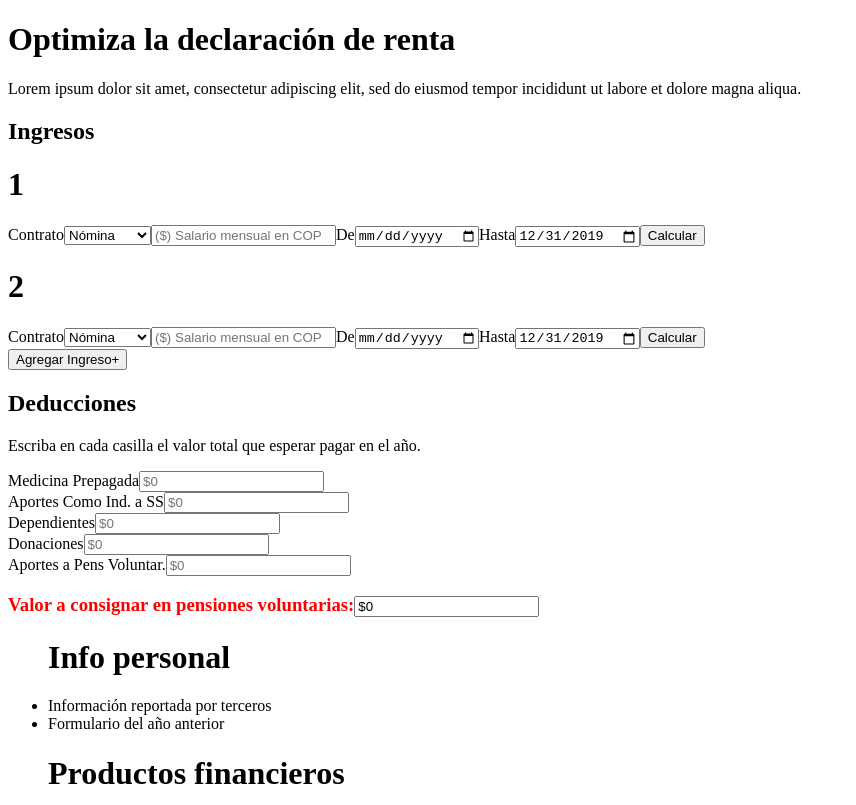
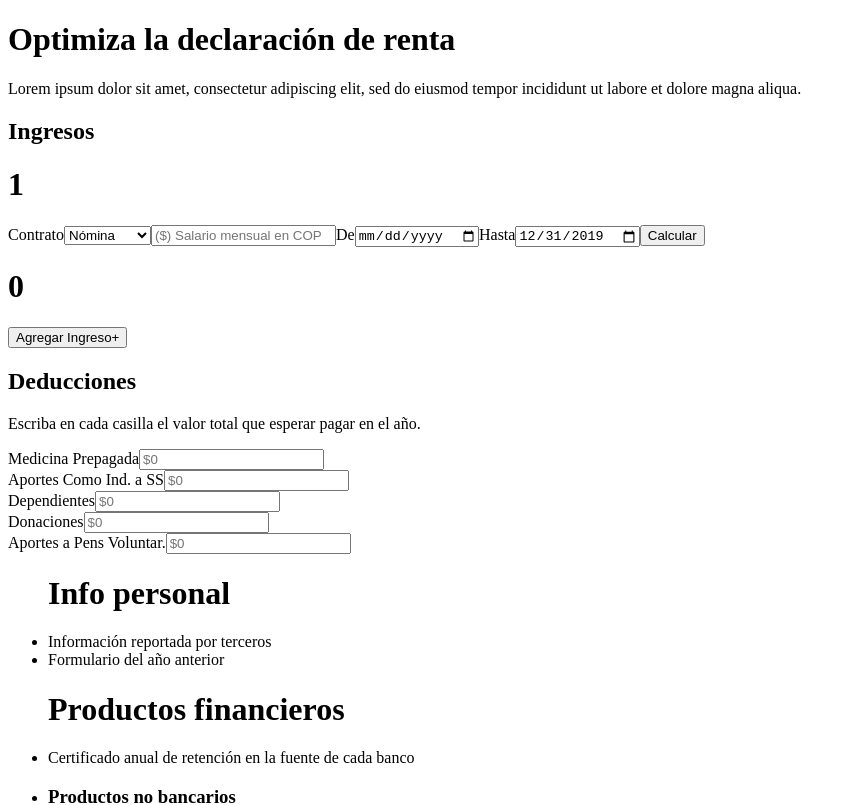
Before and after one commit to do-diegoortiz/declaracion-de-renta, a Next.js app: page / in a window 1280 px wide. Shown: the top 805 px of the page, without its empty margins (0-856 px from the left). Built offline with nearby package versions, Linux system fonts and the light colour scheme.

Commit message:
Extracted form into formIncome component. Update income state

```diff
--- /dev/null
+++ b/components/income/formIncome/formIncome.js
@@ -0,0 +1,47 @@
+import React from 'react';
+import PropTypes from 'prop-types';
+import NumberFormat from 'react-number-format'
+import css from './formIncome.scss';
+
+const FormIncome = ({ handleDateChange, handleIncomeChange, handleContractChange, contract, incomeIndex }) => {
+  FormIncome.propTypes = {
+    handleDateChange: PropTypes.func.isRequired,
+    handleIncomeChange: PropTypes.func.isRequired,
+    handleContractChange: PropTypes.func.isRequired,
+    contract: PropTypes.string.isRequired,
+    incomeIndex: PropTypes.number.isRequired,
+  };
+
+  return (
+    <form className={css.formContainer}>
+    {/* <form className={css.formContainer} onSubmit={calculateIncome}  key={incomeIndex}></form> */}
+      <h1>{incomeIndex+1}</h1>
+      <label htmlFor='contract'>Contrato</label>
+      <select name='contract' id='contract' value={contract} onChange={handleContractChange}>
+        <option value='nomina'>Nómina</option>
+        <option value='prestaciones'>Prestacion</option>
+        <option value='contratista'>Contratista</option>
+      </select>
+
+      <NumberFormat
+        thousandSeparator={true}
+        prefix='$'
+        placeholder='($) Salario mensual en COP'
+        name='income'
+        decimalScale='0'
+        onValueChange={(values) => {handleIncomeChange(values.value)}}
+        required
+      />
+
+      <label htmlFor='de'>De</label>
+      <input type='date' name='fromDate' onChange={e => handleDateChange(e, incomeIndex)} />
+
+      <label htmlFor='hasta'>Hasta</label>
+      <input type='date' name='toDate' defaultValue='2019-12-31' onChange={e => handleDateChange(e, incomeIndex)} />
+
+      <input type='submit' value='Calcular' />
+    </form>
+  );
+};
+
+export default FormIncome
--- /dev/null
+++ b/components/income/formIncome/formIncome.scss
@@ -0,0 +1,38 @@
+.formContainer > *:not([type="date"]) {
+  border-top: 0.1rem solid white;
+  border-bottom: 0.1rem solid white;
+}
+
+.formContainer input[type="submit"] {
+  background:#FF5A5F;
+  border-top: 0.1rem solid #FF5A5F;
+  border-bottom: 0.1rem solid #FF5A5F;
+  color:white;
+}
+
+.formContainer > * {
+  border: 0;
+  padding: 1rem;
+  background:white;
+  line-height: 5rem;
+  font-size: 2rem;
+  border-radius: 0;
+  outline: 0;
+  border-right: 0.1rem solid rgba(0,0,0,0.2);
+  -webkit-appearance: none;
+}
+
+.formContainer > *:last-child {
+  border-right: 0;
+}
+
+.formContainer {
+  display: flex;
+  border: 2rem solid rgba(0,0,0,.3);
+  border-radius: 0.5rem;
+  margin: -1rem auto 0rem;
+}
+
+.formContainer:nth-of-type(1) {
+  margin-top: 2rem;
+}
--- a/components/income/income.js
+++ b/components/income/income.js
@@ -1,46 +1,62 @@
 import React from 'react';
+import moment from 'moment'
 import { BlueButton } from '../buttons/buttons'
-import NumberFormat from 'react-number-format'
 import Summary from './summary/summary'
+import FormIncome from './formIncome/formIncome'
 
 import css from './income.scss'
 
 class Income extends React.Component {
+  state = {
+    datesPerIncome: [
+      {
+        fromDate: new Date(),
+        toDate: moment(new Date(2019, 11, 31))
+      }
+    ]
+  }
+
+  handleDateChange = (e, index) => {
+    // e.preventDefault()
+    // e.persist()
+    const datesCopy = [...this.state.datesPerIncome]
+    let newDateCopy = new Date();
+
+    if (e.target) {
+      newDateCopy = moment(e.target.value, 'YYYY-MM-DD')
+    }
+
+    datesCopy[index][e.target.name] = newDateCopy
+
+    const newWorkedDays = datesCopy[index].toDate.diff(datesCopy[index].fromDate, 'days', false)
+
+    this.setState({datesPerIncome:datesCopy})
+    this.props.handleWorkedDays(newWorkedDays, index)
+  }
+
   render (){
-    const { income, fromDate, toDate, showSummary, contract, incomeSources } = this.props
+    const { showSummary, incomeSources } = this.props
+    // income, contract
 
-    const totalDays = toDate.diff(fromDate, 'days', false)
     const forms = [];
 
-    for (let i = 0; i < incomeSources; i++) {
+    for (let incomeIndex = 0; incomeIndex < incomeSources.length; incomeIndex++) {
+      const fromDate = new Date()
+      const toDate = moment(new Date(2019, 11, 31), 'YYYY-MM-DD')
+      const totalDays =
+
       forms.push(
-        <form className={css.formContainer} onSubmit={this.props.calculateIncome}  key={i}>
-          <h1>{i+1}</h1>
-          <label htmlFor='contract'>Contrato</label>
-          <select name='contract' id='contract' value={contract} onChange={this.props.handleContractChange}>
-            <option value='nomina'>Nómina</option>
-            <option value='prestaciones'>Prestacion</option>
-            <option value='contratista'>Contratista</option>
-          </select>
-
-          <NumberFormat
-            thousandSeparator={true}
-            prefix='$'
-            placeholder='($) Salario mensual en COP'
-            name='income'
-            decimalScale='0'
-            onValueChange={(values) => {this.props.handleIncomeChange(values.value)}}
-            required
+        <>
+          <FormIncome
+            handleDateChange={this.handleDateChange}
+            handleIncomeChange={this.props.handleIncomeChange}
+            handleContractChange={this.props.handleContractChange}
+            contract={incomeSources[incomeIndex].contract}
+            incomeIndex={incomeIndex}
+            key={incomeIndex}
           />
-
-          <label htmlFor='de'>De</label>
-          <input type='date' name='fromDate' onChange={e => this.props.handleDateChange(e)} />
-
-          <label htmlFor='hasta'>Hasta</label>
-          <input type='date' name='toDate' defaultValue='2019-12-31' onChange={e => this.props.handleDateChange(e)} />
-
-          <input type='submit' value='Calcular' />
-        </form>
+          <h1>{incomeSources[incomeIndex].workedDays}</h1>
+        </>
       )
     }
 
--- a/components/income/income.scss
+++ b/components/income/income.scss
@@ -7,42 +7,3 @@
   margin-bottom: 1rem;
   z-index: 10;
 }
-
-.formContainer > *:not([type="date"]) {
-  border-top: 0.1rem solid white;
-  border-bottom: 0.1rem solid white;
-}
-
-.formContainer input[type="submit"] {
-  background:#FF5A5F;
-  border-top: 0.1rem solid #FF5A5F;
-  border-bottom: 0.1rem solid #FF5A5F;
-  color:white;
-}
-
-.formContainer > * {
-  border: 0;
-  padding: 1rem;
-  background:white;
-  line-height: 5rem;
-  font-size: 2rem;
-  border-radius: 0;
-  outline: 0;
-  border-right: 0.1rem solid rgba(0,0,0,0.2);
-  -webkit-appearance: none;
-}
-
-.formContainer > *:last-child {
-  border-right: 0;
-}
-
-.formContainer {
-  display: flex;
-  border: 2rem solid rgba(0,0,0,.3);
-  border-radius: 0.5rem;
-  margin: -1rem auto 0rem;
-}
-
-.formContainer:nth-of-type(1) {
-  margin-top: 2rem;
-}
--- a/components/income/summary/summary.js
+++ b/components/income/summary/summary.js
@@ -6,7 +6,7 @@ import css from './summary.scss';
 
 export const Summary = ({ income, totalDays, contract }) => {
   Summary.propTypes = {
-    income: PropTypes.number.isRequired,
+    income: PropTypes.array.isRequired,
     totalDays: PropTypes.number.isRequired,
     contract: PropTypes.string.isRequired
   };
--- a/pages/index.js
+++ b/pages/index.js
@@ -1,6 +1,5 @@
 import React from 'react'
 import Head from 'next/head'
-import moment from 'moment'
 import NumberFormat from 'react-number-format'
 import Income from '../components/income/income'
 import Deductions from '../components/deductions/deductions'
@@ -11,13 +10,15 @@ const UVT = 33156
 
 class Home extends React.Component {
   state = {
+    showSummary: false,
     // INCOME
-    incomeSources: 2,
-    income: 0,
-    fromDate: new Date(),
-    toDate: moment(new Date(2019, 11, 31), 'YYYY-MM-DD'),
-    showSummary: false,
-    contract: 'nomina',
+    incomeSources: [
+      {
+        income: [],
+        workedDays: 0,
+        contract: 'nomina'
+      }
+    ],
 
     // DEDUCTIONS
     prepaidMedicine: 0,
@@ -39,23 +40,15 @@ class Home extends React.Component {
     })
   }
 
-  handleDateChange = e => {
-    e.preventDefault()
-    e.persist()
-
-    this.setState(() => {
-      let newDateCopy = new Date();
-
-      if (e.target) {
-        newDateCopy = moment(e.target.value, 'YYYY-MM-DD')
-      }
-
-      return { [e.target.name]: newDateCopy }
-    })
+  handleContractChange = e => {
+    this.setState({contract: e.target.value})
   }
 
-  handleContractChange = e => {
-    this.setState({contract: e.target.value})
+  handleWorkedDays = (days, index) => {
+    const sourcesCopy = [...this.state.incomeSources]
+    sourcesCopy[index].workedDays = days
+
+    this.setState({incomeSources: sourcesCopy})
   }
 
   calculateIncome = e => {
@@ -75,11 +68,12 @@ class Home extends React.Component {
 
   render() {
     const {
-      incomeSources, income, fromDate, toDate, showSummary, contract, //INCOME
+      showSummary, incomeSources, //INCOME
       prepaidMedicine, indepSocialSecurity, dependants, donations, voluntaryContributions //DEDUCTIONS
     } = this.state
 
-    const totalDays = toDate.diff(fromDate, 'days', false)
+    const totalDays = 10
+    // const totalDays = toDate.diff(fromDate, 'days', false)
 
     return (
       <div>
@@ -100,16 +94,12 @@ class Home extends React.Component {
 
         <Income
           handleIncomeChange={this.handleIncomeChange}
-          handleDateChange={this.handleDateChange}
           handleContractChange={this.handleContractChange}
+          handleWorkedDays={this.handleWorkedDays}
           calculateIncome={this.calculateIncome}
           increaseIncomeSources={this.increaseIncomeSources}
+          showSummary={showSummary}
           incomeSources={incomeSources}
-          income={income}
-          fromDate={fromDate}
-          toDate={toDate}
-          showSummary={showSummary}
-          contract={contract}
         />
 
         <h2 className={css.formTitle}>
@@ -128,7 +118,7 @@ class Home extends React.Component {
           voluntaryContributions={voluntaryContributions}
         />
 
-        <h3 style={{'color': 'red'}}>
+        {/* <h3 style={{'color': 'red'}}>
           Valor a consignar en pensiones voluntarias:
           <NumberFormat
             // MEJORAR FORMULA PARA NO RESTAR TODO, SINO SOLO CUANDO PASE DEL 5%
@@ -137,7 +127,7 @@ class Home extends React.Component {
             prefix='$'
             decimalScale='0'
           />
-        </h3>
+        </h3> */}
 
         <ul>
           <h1>Info personal</h1>
```
